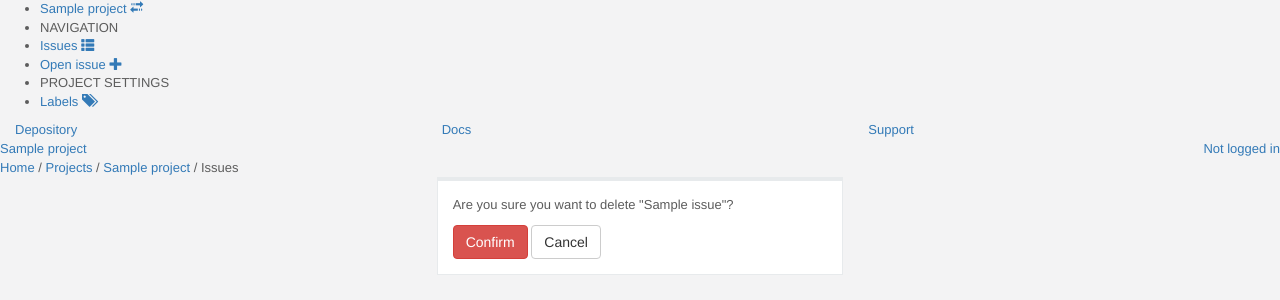
After one commit to poulp/django-app-tracker, a Django app: template apptracker/templates/apptracker/issues/confirm_delete.html in a window 1280 px wide. The commit adds this page. Shown: the top 300 px of the page. Run offline with Django 3.2, Linux system fonts and the light colour scheme; the template is opened without the code that fills it: most values are stand-ins (such as "Sample title", 1, 10 or a date in 2020); some libraries are stand-ins or nearby versions.

Commit message:
add delete and confirm page for issues

```diff
--- a/apptracker/static/css/apptracker.css
+++ b/apptracker/static/css/apptracker.css
@@ -79,6 +79,14 @@ h3 {
     border-bottom: 1px solid #E7EAEC;
 }
 
+.issue-block-title {
+    font-size: 15px;
+}
+
+.issue-block-info {
+    color: red;
+}
+
 /*************************
  * Issue detail
  ************************/
--- /dev/null
+++ b/apptracker/templates/apptracker/issues/confirm_delete.html
@@ -0,0 +1,17 @@
+{% extends "apptracker/issues/base.html" %}
+
+{% block content %}
+    <div class="row">
+        <div class="col-xs-4 col-xs-offset-4">
+            <div class="box">
+                <div class="box-body">
+                    <form action="" method="post">{% csrf_token %}
+                        <p>Are you sure you want to delete "{{ issue }}"?</p>
+                        <button type="submit" class="btn btn-danger">Confirm</button>
+                        <a href="{% url "issue-detail" project.pk issue.pk %}" class="btn btn-default">Cancel</a>
+                    </form>
+                </div>
+            </div>
+        </div>
+    </div>
+{% endblock %}
--- a/apptracker/templates/apptracker/issues/detail.html
+++ b/apptracker/templates/apptracker/issues/detail.html
@@ -37,7 +37,7 @@
                 <div class="box-body">
                     <div class="row issue-description-meta">
                         <div class="col-md-10">
-                            <strong>{{ issue.owner.username }}</strong>
+                            <i class="glyphicon glyphicon-user"></i><strong> {{ issue.owner.username }}</strong>
                         </div>
 
                         <div class="col-md-2 text-right">
@@ -101,7 +101,7 @@
                     {% else %}
                         <button type="button" class="btn btn-block btn-danger">Close Issue</button>
                     {% endif %}
-                    <button type="button" class="btn btn-block btn-danger">Delete</button>
+                    <a href="{% url "issue-delete" project.pk issue.pk %}" class="btn btn-block btn-danger">Delete</a>
                 </div>
             </div>
         </div>
--- a/apptracker/templates/apptracker/issues/list.html
+++ b/apptracker/templates/apptracker/issues/list.html
@@ -6,14 +6,14 @@
 
 {% block content %}
     <div class="row">
-        <div class="col-xs-6">
+        <div class="col-xs-8">
             <div class="box">
                 <div class="box-body">
                     {% for issue in issues %}
                         <div class="issue-block">
-                            <h4><a href="{% url "issue-detail" project.pk issue.pk %}" >{{ issue.title }}</a> <small>#{{ issue.pk }}</small></h4>
+                            <span class="issue-block-title"><a href="{% url "issue-detail" project.pk issue.pk %}" >{{ issue.title }}</a> <small>#{{ issue.pk }}</small></span>
                             <p>
-                                <i class="glyphicon glyphicon-time"></i> {{ issue.created_date|date:'M-d-y' }}
+                                <span class="issue-block-info"><i class="glyphicon glyphicon-time"></i> {{ issue.created_date|date:'M-d-y' }}</span>
                                 <i class="glyphicon glyphicon-user"></i> {{ issue.owner.username }}
                                 <i class="glyphicon glyphicon-tags"></i>
                                 {% for label in issue.labels.all %}
--- a/apptracker/templates/apptracker/projects/labels.html
+++ b/apptracker/templates/apptracker/projects/labels.html
@@ -45,7 +45,7 @@
                                 <p><span class="label" style="background-color:{{ label.color }}">{{ label.title }}</span></p>
                             </div>
                             <div class="col-xs-6">
-                                <button type="button" class="btn btn-primary delete-label-button" value="{% url "label-delete" project.pk label.pk %}"><span class="glyphicon glyphicon-trash" aria-hidden="true"></span></button>
+                                <button type="button" class="btn btn-primary btn-sm delete-label-button" value="{% url "label-delete" project.pk label.pk %}"><span class="glyphicon glyphicon-trash" aria-hidden="true"></span></button>
                             </div>
                         </div>
                     {% endfor %}
--- a/apptracker/urls.py
+++ b/apptracker/urls.py
@@ -20,6 +20,8 @@ project_urls =[
     url(r'^(?P<pk>[0-9]+)/issues/$', issues.IssuesListView.as_view(), name='issue-list'),
     url(r'^(?P<pk>[0-9]+)/issues/(?P<issue_pk>[0-9]+)$', issues.IssueDetailView.as_view(), name='issue-detail'),
     url(r'^(?P<pk>[0-9]+)/issue/new/$', issues.IssueNewView.as_view(), name='issue-new'),
+    url(r'^(?P<pk>[0-9]+)/issues/(?P<issue_pk>[0-9]+)/delete$', issues.IssueDeleteView.as_view(), name='issue-delete'),
+
 ]
 
 urlpatterns = [
```
Also changed, not shown: apptracker/views/issues.py (+12 -2 lines).
